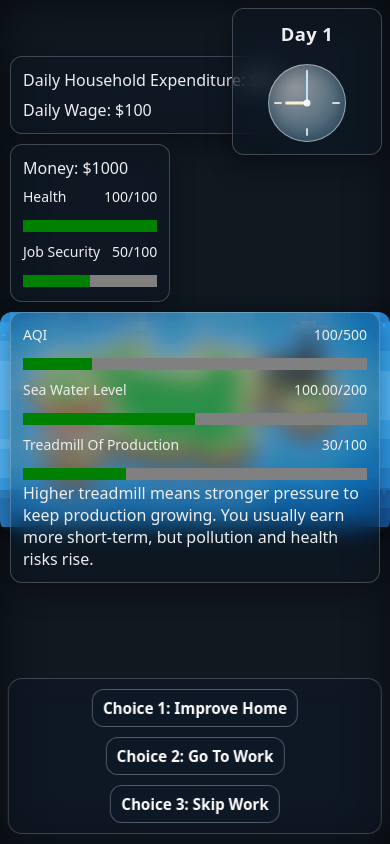
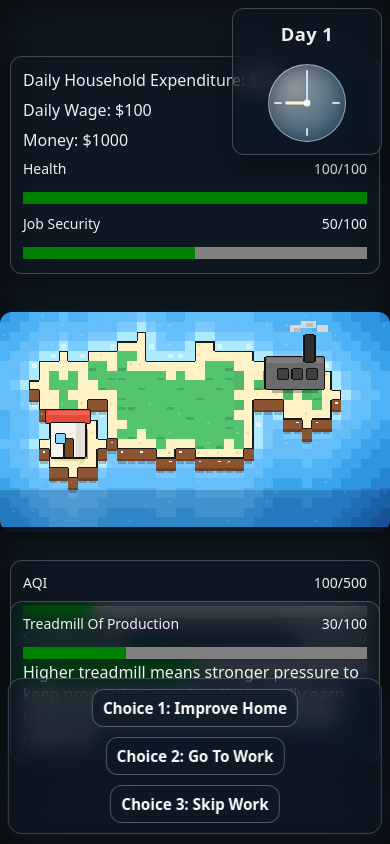
Before and after one commit to rachit182/imperfect-game, a React (Vite) app: page / in a window 390 px wide. Built offline with nearby package versions, Linux system fonts and the light colour scheme.

Commit message:
Containers repositioned

```diff
--- a/src/components/Dashboard.jsx
+++ b/src/components/Dashboard.jsx
@@ -74,19 +74,15 @@ export default function Dashboard() {
         </div>
       </div>
 
-      <div className="dashboard-main hud-corner">
-        <div className="dashboard-group">
+      <div className="dashboard-group hud-top-left">
         <p>Daily Household Expenditure: ${state.economy.householdExpense}</p>
         <p>Daily Wage: ${state.economy.dailyWage}</p>
-        </div>
-
-        <div className="dashboard-group">
         <p>Money: ${state.player.money}</p>
         {renderMetricBar("Health", state.player.health, MAX_LEVELS.health)}
         {renderMetricBar("Job Security", state.player.jobSecurity, MAX_LEVELS.jobSecurity)}
       </div>
 
-        <div className="dashboard-group">
+      <div className="dashboard-group hud-bottom-left">
         {renderMetricBar("AQI", state.environment.aqi, MAX_LEVELS.aqi)}
         {renderMetricBar(
           "Sea Water Level",
@@ -94,6 +90,9 @@ export default function Dashboard() {
           MAX_LEVELS.seaWaterLevel,
           2
         )}
+      </div>
+
+      <div className="dashboard-group hud-bottom-right">
         {renderMetricBar(
           "Treadmill Of Production",
           state.society.treadmillOfProduction,
@@ -104,14 +103,6 @@ export default function Dashboard() {
           You usually earn more short-term, but pollution and health risks rise.
         </p>
       </div>
-        {/* ISLAND PANEL (this is what you were missing) */}
-        <div className="island">
-          <IslandScene
-            waterLevel={water01}
-            fortified={state.player.home.hasConcreteBarrier}
-          />
-        </div>
-      </div>
 
     </div>
   );
--- a/src/styles.css
+++ b/src/styles.css
@@ -87,6 +87,30 @@ select {
   flex-direction: column;
   gap: 10px;
   max-width: min(420px, calc(100vw - 32px));
+}
+
+.hud-top-left {
+  position: absolute;
+  top: 64px;
+  left: 16px;
+  z-index: 15;
+  width: min(420px, calc(100vw - 32px));
+}
+
+.hud-bottom-left {
+  position: absolute;
+  left: 16px;
+  bottom: 98px;
+  z-index: 15;
+  width: min(360px, calc(50vw - 24px));
+}
+
+.hud-bottom-right {
+  position: absolute;
+  right: 16px;
+  bottom: 98px;
+  z-index: 15;
+  width: min(420px, calc(50vw - 24px));
 }
 
 /* Constrain the right panel so long text/labels don't blow out the layout */
@@ -483,7 +507,8 @@ button:active {
     max-height: calc(100vh - 70px);
   }
 
-  .hud-corner {
+  .hud-corner,
+  .hud-top-left {
     left: 10px;
     max-width: min(360px, calc(100vw - 20px));
   }
@@ -491,6 +516,23 @@ button:active {
   .hud-hidden-corner {
     right: 10px;
     max-width: min(280px, calc(100vw - 20px));
+  }
+
+  .hud-top-left {
+    top: 56px;
+    width: min(360px, calc(100vw - 20px));
+  }
+
+  .hud-bottom-left {
+    left: 10px;
+    bottom: 86px;
+    width: min(320px, calc(50vw - 16px));
+  }
+
+  .hud-bottom-right {
+    right: 10px;
+    bottom: 86px;
+    width: min(340px, calc(50vw - 16px));
   }
 
   .day-time-overlay {
@@ -513,6 +555,29 @@ button:active {
     left: 10px;
     right: auto;
     max-width: calc(100vw - 20px);
+  }
+
+  .hud-top-left {
+    top: 56px;
+    left: 10px;
+    width: calc(100vw - 20px);
+    max-width: calc(100vw - 20px);
+  }
+
+  .hud-bottom-left {
+    left: 10px;
+    right: 10px;
+    bottom: 156px;
+    width: auto;
+    max-width: none;
+  }
+
+  .hud-bottom-right {
+    left: 10px;
+    right: 10px;
+    bottom: 82px;
+    width: auto;
+    max-width: none;
   }
 
   .day-time-overlay {
```
Lines whose indentation alone changed are shown as unchanged.
